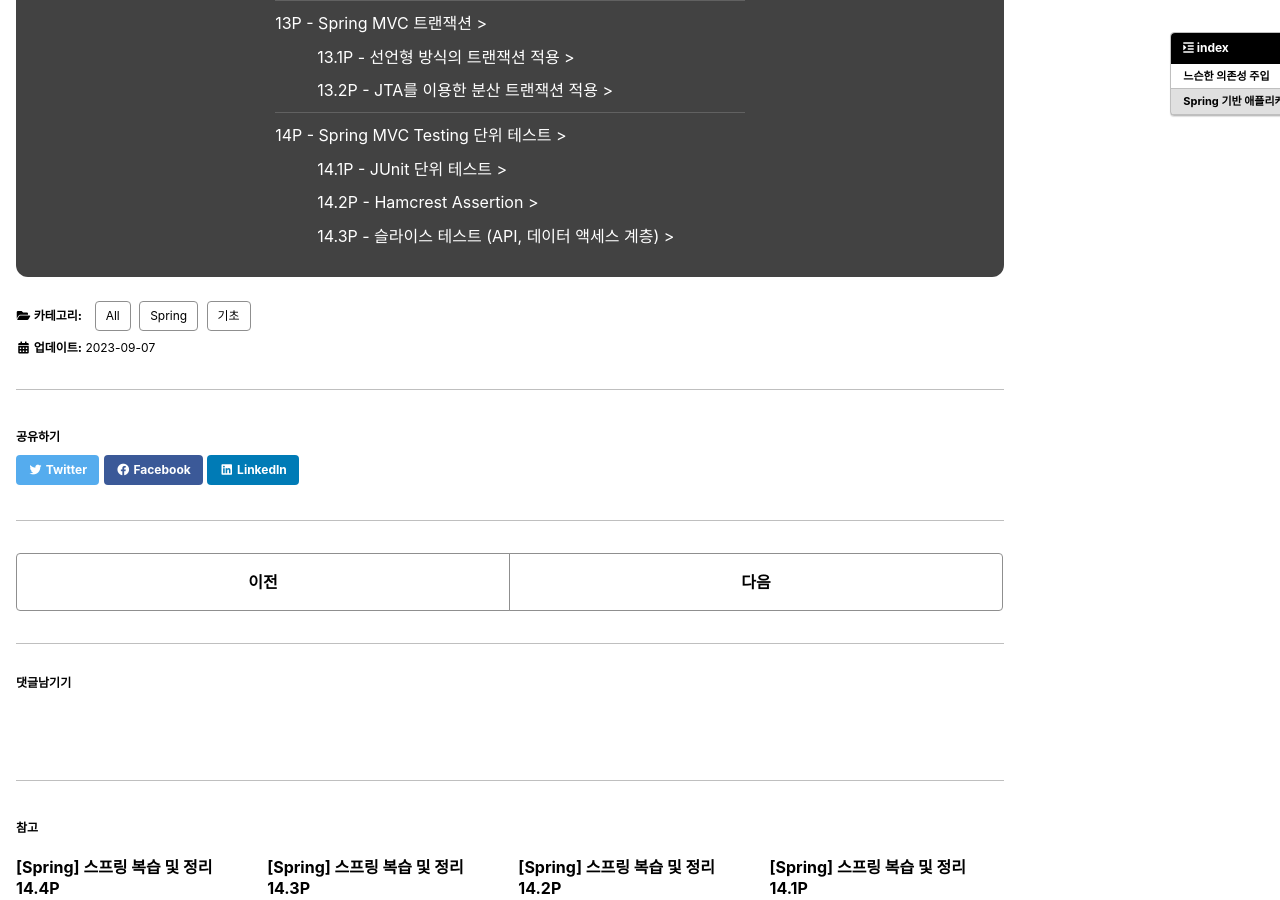
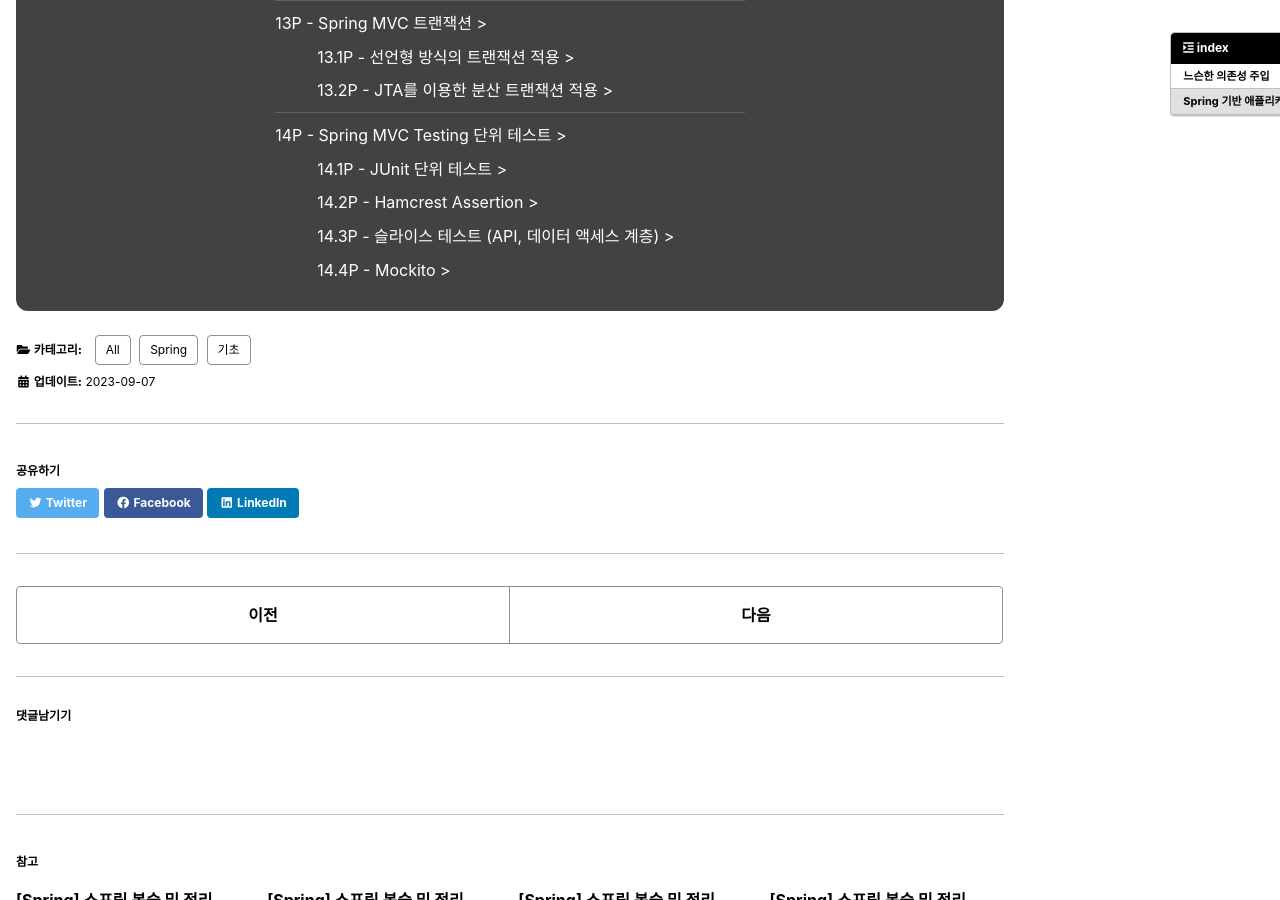
Before and after one commit to Preasim/Preasim.github.io, a Jekyll site: the page built from _posts/2023-09-07-63.md, in a window 1280 px wide and 900 px high, scrolled down 5573 px. Built offline with Jekyll 4.4.1, drawn with Linux system fonts in a browser that asks for light colours; cached includes are drawn as plain includes; some web fonts are replaced; comment, search, counter and statistics services are not loaded.

Commit message:
Update banner-spring.html

```diff
--- a/_includes/banner-spring.html
+++ b/_includes/banner-spring.html
@@ -44,6 +44,7 @@
         <p style="padding-left: 42px;"><a href="https://preasim.github.io/90">14.1P - JUnit 단위 테스트 ></a></p>
         <p style="padding-left: 42px;"><a href="https://preasim.github.io/91">14.2P - Hamcrest Assertion ></a></p>
         <p style="padding-left: 42px;"><a href="https://preasim.github.io/92">14.3P - 슬라이스 테스트 (API, 데이터 액세스 계층) ></a></p>
+        <p style="padding-left: 42px;"><a href="https://preasim.github.io/92">14.4P - Mockito ></a></p>
   </div>
 </div>
 
```
